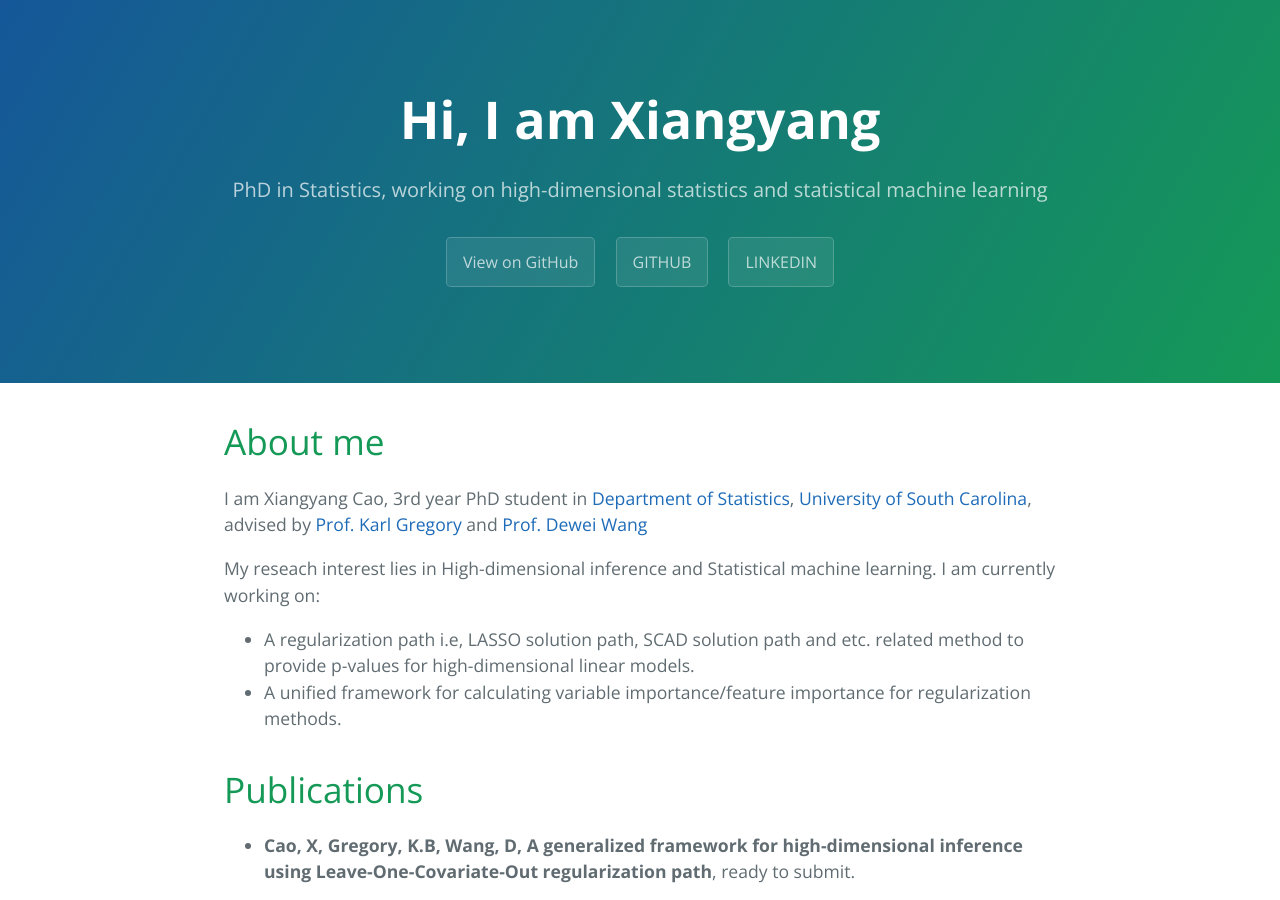
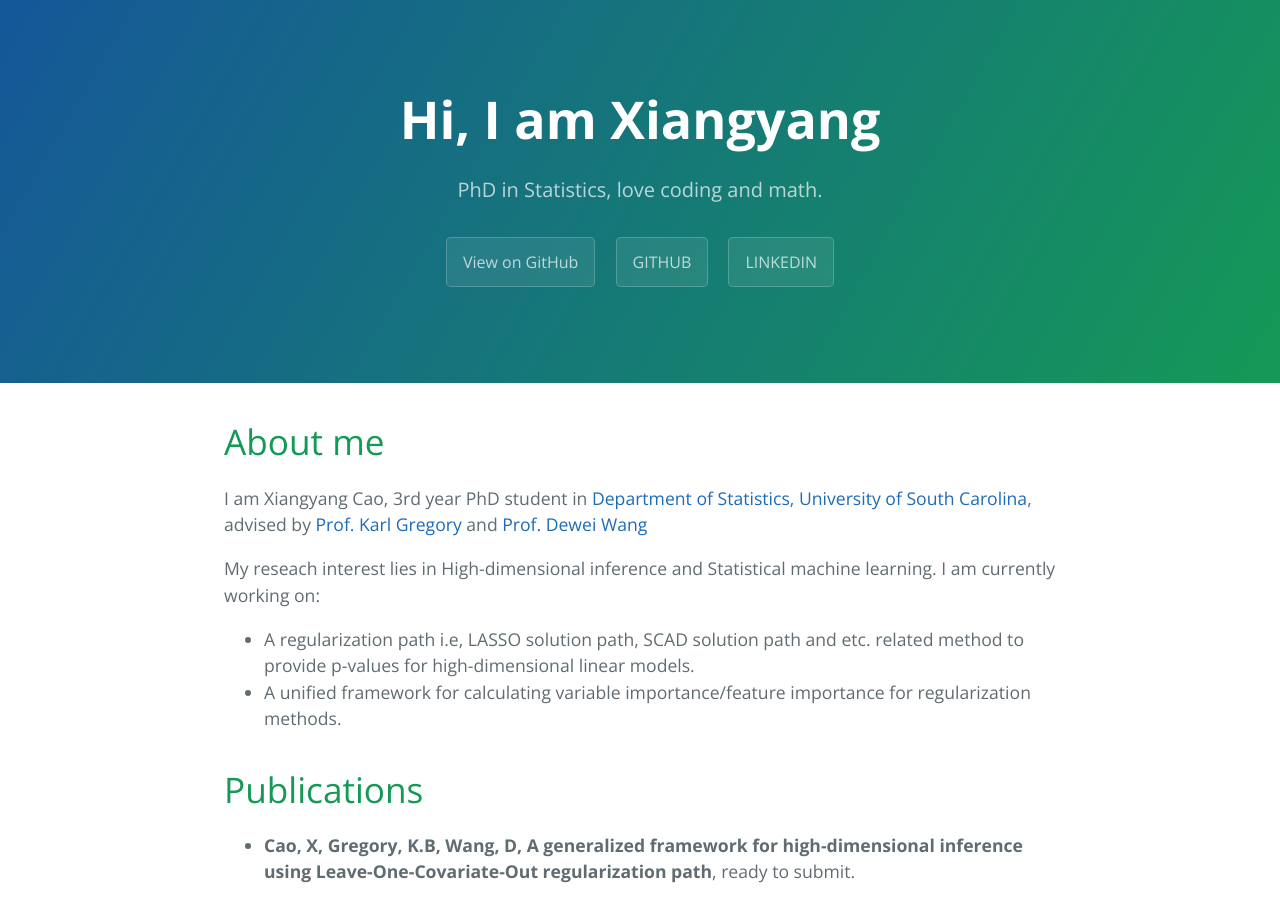
Before and after one commit to devcao/dev-ds-xy.github.io, a Jekyll site: the page built from index.md, in a window 1280 px wide and 900 px high. Built offline with Jekyll 4.4.1, drawn with Linux system fonts in a browser that asks for light colours; our own code applies the rules of GitHub Pages for plain Markdown files.

Commit message:
Update _config.yml

```diff
--- a/_config.yml
+++ b/_config.yml
@@ -1,5 +1,5 @@
 title: Hi, I am Xiangyang
-description: PhD in Statistics, working on high-dimensional statistics and statistical machine learning
+description: PhD in Statistics, love coding and math.
 show_downloads: true
 google_analytics:
 theme: jekyll-theme-cayman
```
